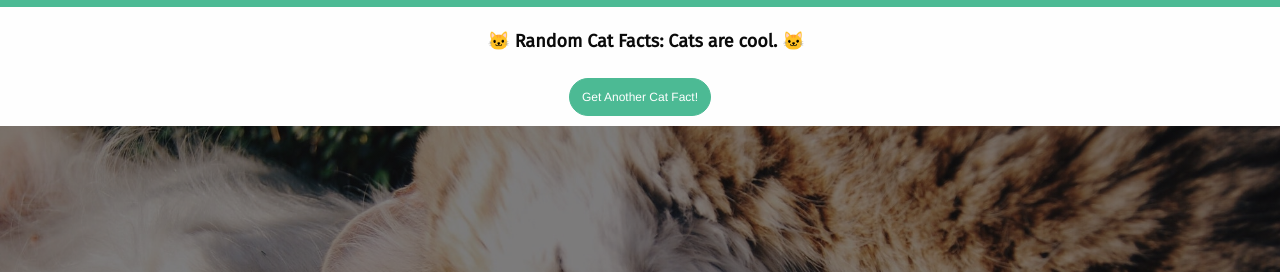
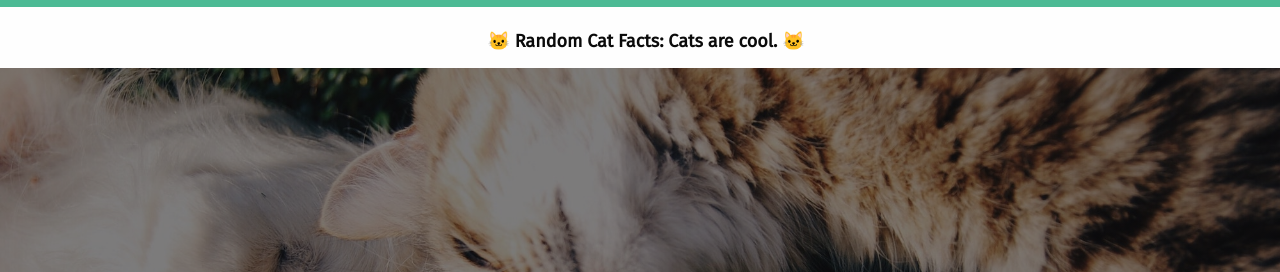
Before and after one commit to erin-maxson/cat-and-dog-adoption-search, a plain HTML site: page animal-search.html in a window 1280 px wide. Shown: the part 111-383 px from the top of the page. Drawn offline with nearby package versions, Linux system fonts and the light colour scheme.

Commit message:
deleting catfact btn

```diff
--- a/animal-search.html
+++ b/animal-search.html
@@ -34,10 +34,6 @@
             <p class="randomCatFact">🐱 Random Cat Facts: <span id="catFacts">Cats are cool.</span> 🐱</p>
         </div>
         </a>
-        </div>
-
-        <div id="factBtn" class="grid-x align-center">
-            <a href="#" id="catFactBtn" class="hollow button success">Get Another Cat Fact!</a>
         </div>
 
         <container class="hero-search-filter">
```
